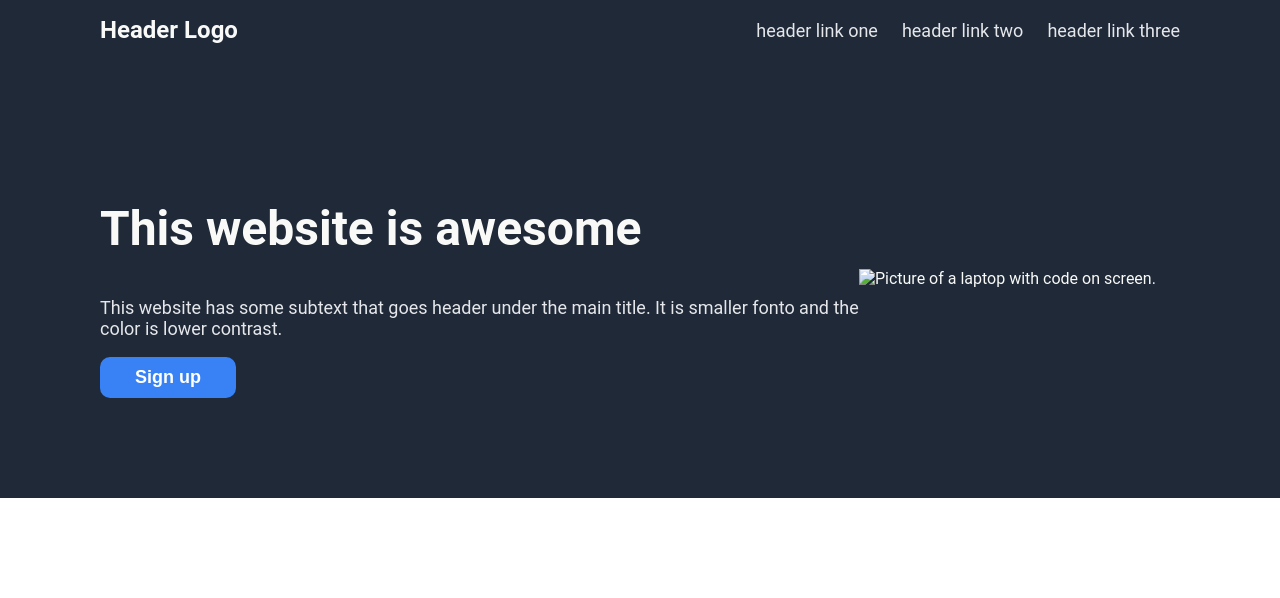
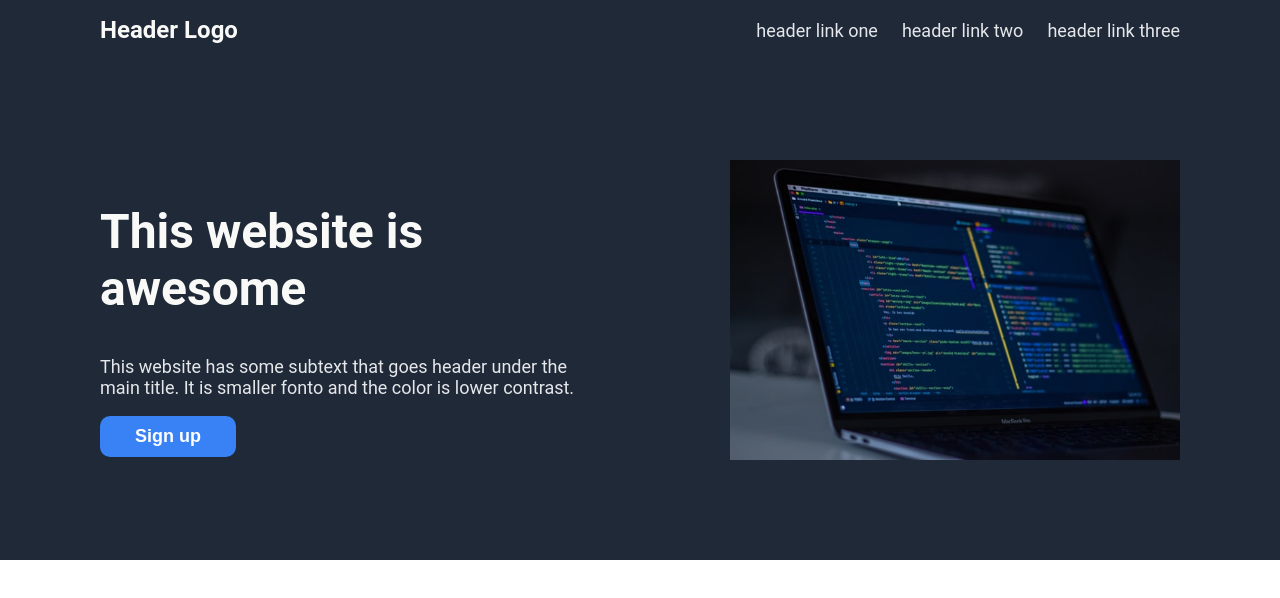
Before and after one commit to facufrau/odin-landing-page, a plain HTML site: page index.html in a window 1280 px wide. Drawn offline with Linux system fonts and the light colour scheme.

Commit message:
Modified title class and improved styles

```diff
--- a/index.html
+++ b/index.html
@@ -20,7 +20,7 @@
 
     <div class="welcome-section">
         <div class="awesome-website">
-            <h2 class="title">This website is awesome</h2>
+            <h2 class="website-title">This website is awesome</h2>
             <p class="title-text">
                 This website has some subtext that goes header
                 under the main title. It is smaller fonto and the color
@@ -31,6 +31,5 @@
         <img id="welcome-img" src="src/website.jpg" alt="Picture of a laptop with code on screen.">
     </div>
 
-
 </body>
 </html>
--- a/src/styles.css
+++ b/src/styles.css
@@ -4,6 +4,7 @@ body {
     font-family: Roboto, Helvetica, Arial, sans-serif;
 }
 
+/* FIRST SECTION - HEADER, IMAGE AND INFORMATION*/
 header {
     background-color: #1F2937;
     display: flex;
@@ -27,6 +28,11 @@ header a {
     color: #E5E7EB;
 }
 
+.website-title {
+    font-size: 48px;
+    font-weight: bolder;
+}
+
 .nav-links {
     display: flex;
     justify-content: center;
@@ -42,14 +48,13 @@ header a {
     color: #F9FAF8;
 }
 
-h2 {
-    font-size: 48px;
-    font-weight: bolder;
-}
-
 .welcome-section p {
     font-size: 18px;
     color: #E5E7EB;
+}
+
+.awesome-website {
+    width: 500px;
 }
 
 #sign-up-btn {
@@ -64,6 +69,6 @@ h2 {
 }
 
 #welcome-img {
-    width: 400px;
-    height: auto;
+    height: 300px;
+    width: auto;
 }
```
Also changed, not shown: src/website.jpg (added).
